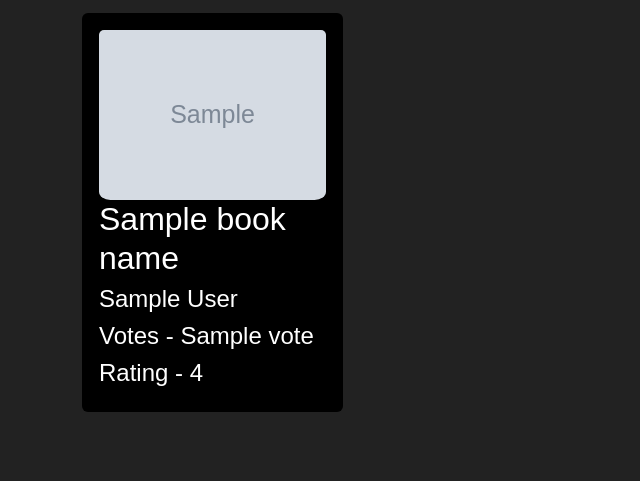
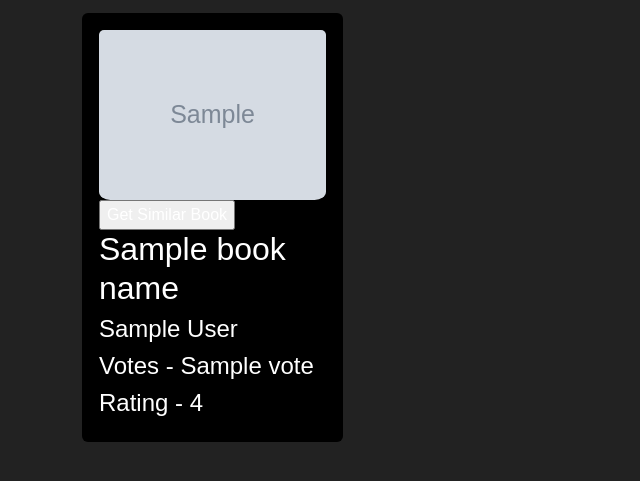
Before and after one commit to UtkarshPrajapati/Book-Recommender-System, a Flask app: template templates/index.html in a window 1280 px wide. Shown: the part 221-702 px from the top of the page, without its empty margins (0-640 px from the left). Run offline with Flask 2, Linux system fonts and the light colour scheme; the template is opened without the code that fills it: most values are stand-ins (such as "Sample title", 1, 10 or a date in 2020); grey boxes marked "Sample" are stand-in pictures; parts of the project's set-up code (start-up, migrations or seed data) failed here and were passed over; some web fonts are replaced.

Commit message:
biggest improvement

```diff
--- a/app.py
+++ b/app.py
@@ -40,6 +40,25 @@ def recommend():
         data.append(item)
     return render_template("recommend.html",data=data)
 
+@app.route("/recommend_books1",methods=["post"])
+def recommend1():
+    book_name=list(popular_df["Book-Title"].values)
+    for key in request.form:
+        id = key
+    user_input= book_name[int(id)]
+    index=np.where(pt.index== user_input)[0][0]
+    distances=similarity_score[index]
+    similar_items=sorted(list(enumerate(distances)),key=lambda x:x[1],reverse=True)[1:6]
+    data=[]
+    for i in similar_items:
+        item=[]
+        temp_df=books[books["Book-Title"]==pt.index[i[0]]]
+        item.extend(list(temp_df.drop_duplicates("Book-Title")["Book-Title"].values))
+        item.extend(list(temp_df.drop_duplicates("Book-Title")["Book-Author"].values))
+        item.extend(list(temp_df.drop_duplicates("Book-Title")["Image-URL-M"].values))
+        data.append(item)
+    return render_template("recommend.html",data=data,user_input=user_input)
+
 @app.route("/about")
 def contact_ui():
     return render_template("about.html")
--- a/templates/about.html
+++ b/templates/about.html
@@ -165,7 +165,7 @@
             margin: 50px 0;
             padding: 20px 0;
             text-align: center;
-            background-color: #73A8C2;
+            background-color: #015454;
             text-decoration: none;
         }
 
--- a/templates/index.html
+++ b/templates/index.html
@@ -62,6 +62,9 @@
                 <div class="card">
                     <div class="card-body">
                         <img class="card-img-top" src="{{image[i]}}">
+                        <form  action="/recommend_books1" method="post">
+                            <input type="submit" id={{i}} name={{i}} class="text-white" value="Get Similar Book"/>
+                        </form>
                         <h2 class="text-white">{{book_name[i]}}</h2>
                         <h4 class="text-white">{{author[i]}}</h4>
                         <h4 class="text-white">Votes - {{votes[i]}}</h4>
```
Also changed, not shown: templates/recommend.html (+7 -3 lines).
